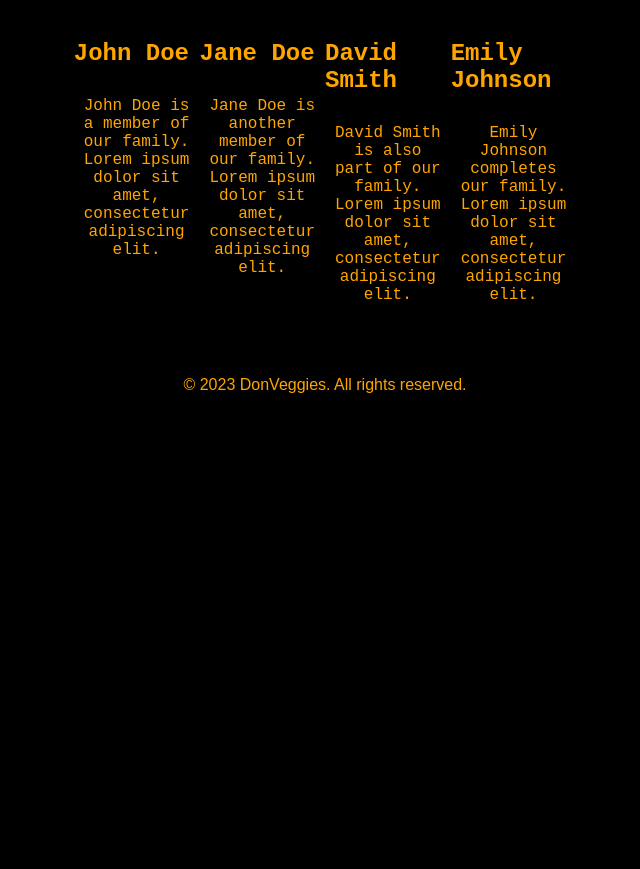
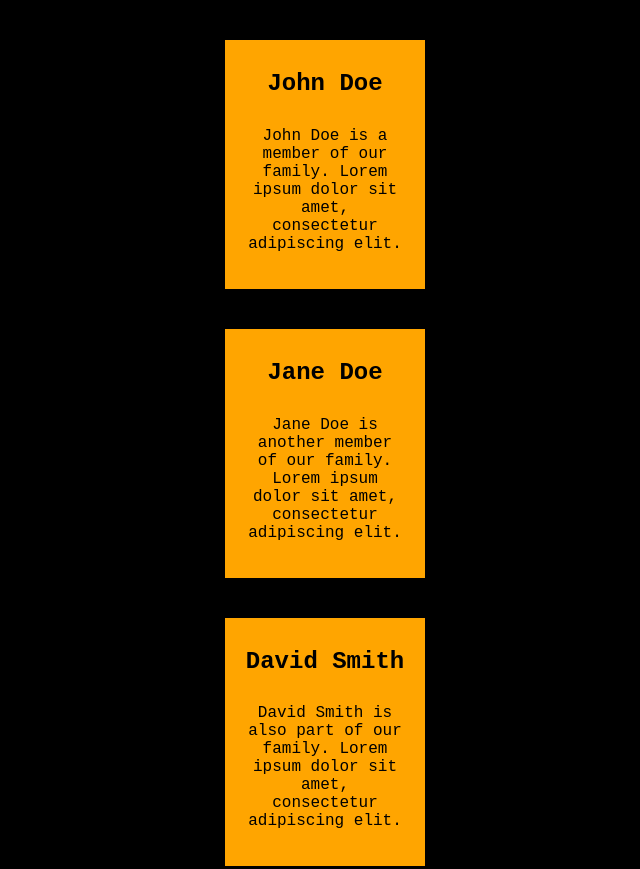
Before and after one commit to alexdonici/Proiect-TW, a plain HTML site: page despre_noi.html in a window 1280 px wide. Shown: the top 869 px of the page, without its empty margins (315-955 px from the left). Before the commit the page ends 800 px from the top, so only its background shows below. Drawn offline with Linux system fonts and the light colour scheme.

Commit message:
Update style.css

```diff
--- a/style.css
+++ b/style.css
@@ -179,3 +179,25 @@ heading{
 .grid-item h2 {
     margin-top: 0;
 }
+.container {
+    display: flex;
+    flex-wrap: wrap;
+    justify-content: center;
+}
+
+.person {
+    flex-basis: calc(50% - 20px);
+    max-width: 300px;
+    margin: 20px;
+    padding: 10px;
+    background-color: orange;
+    color: black;
+    text-align: center;
+}
+
+@media (max-width: 768px) {
+    .person {
+        flex-basis: 100%;
+        max-width: 100%;
+    }
+}
```
